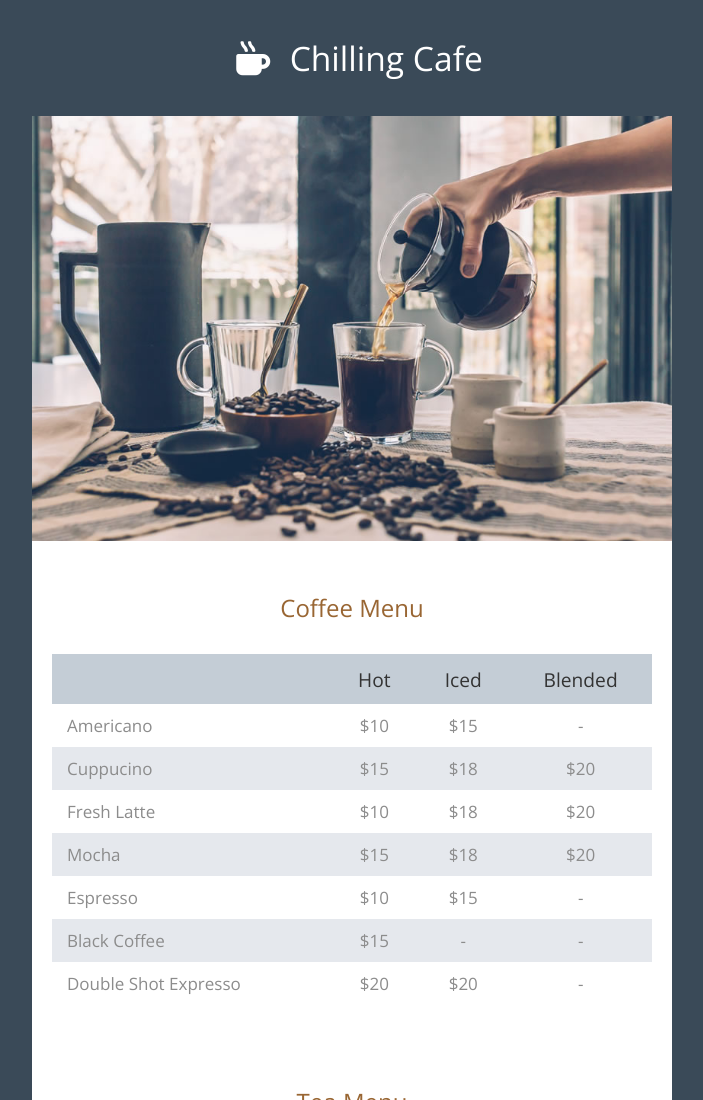
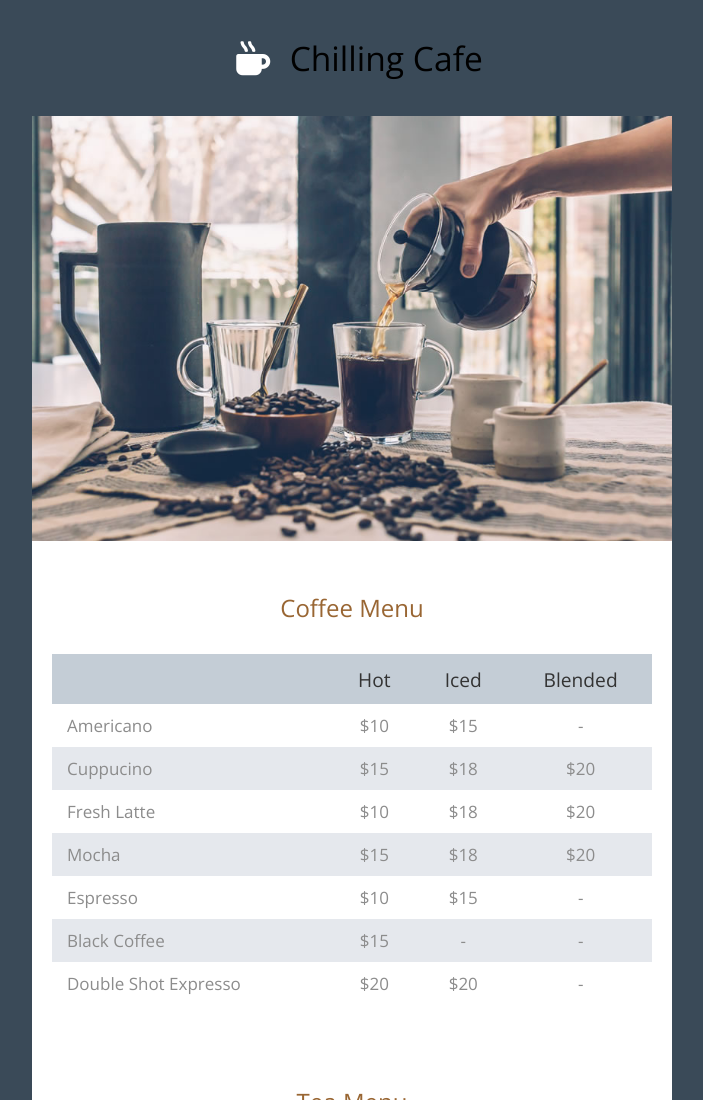
Before and after one commit to tillgr/git_uebung, a plain HTML site: page index.html in a window 1280 px wide. Shown: the top 1100 px of the page, without its empty margins (288-991 px from the left). Drawn offline with nearby package versions, Linux system fonts and the light colour scheme.

Commit message:
another wi

```diff
--- a/css/tooplate-chilling-cafe.css
+++ b/css/tooplate-chilling-cafe.css
@@ -49,7 +49,7 @@ body {
   margin-bottom: 35px;
   font-size: 2.1rem;
   font-weight: 400;
-  color: White;
+  color: #000000;
 }
 
 .tm-page-icon {
```
